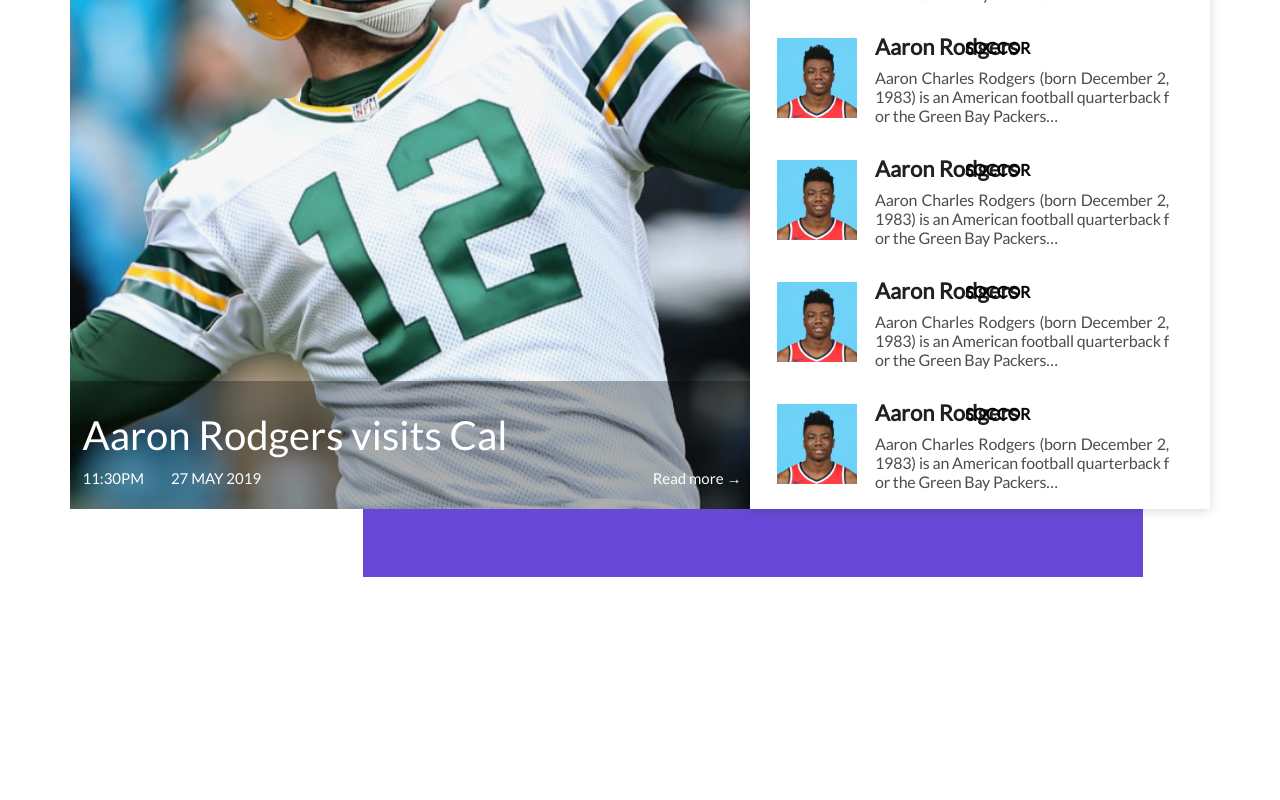
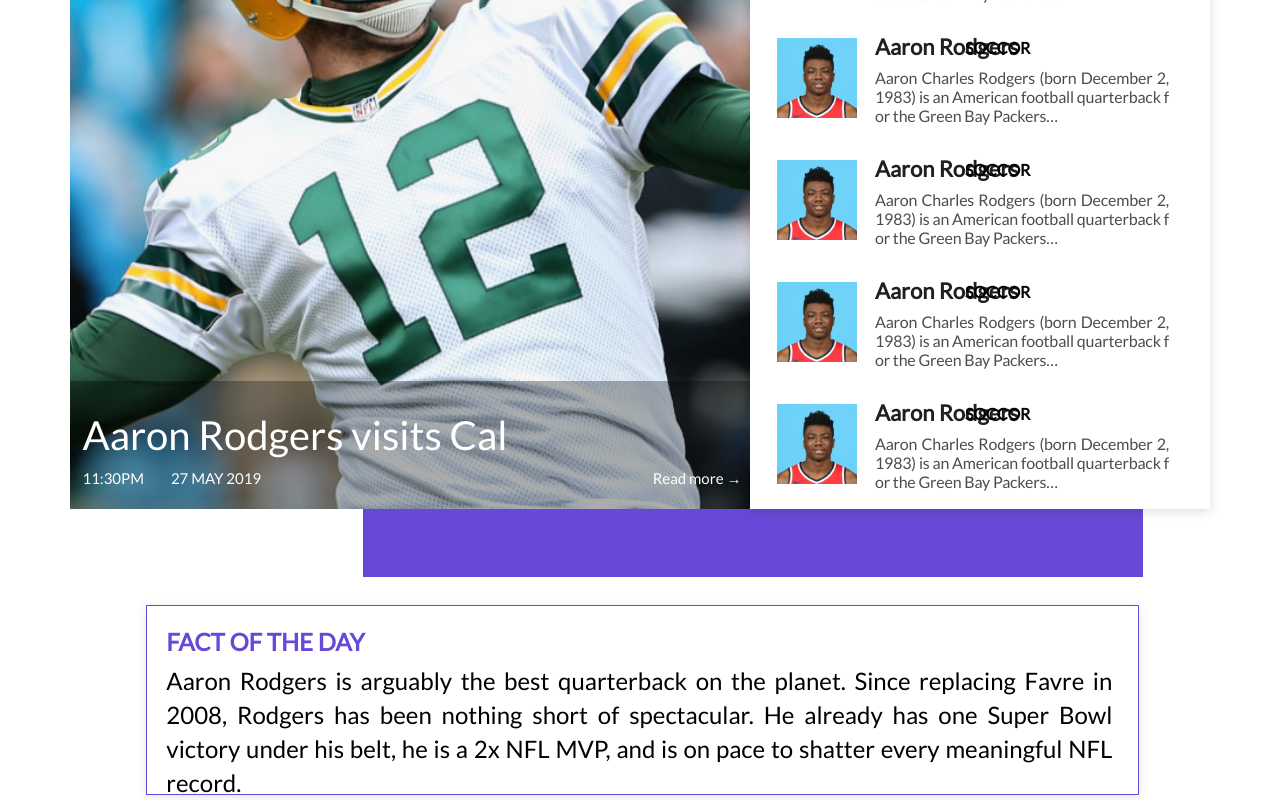
Before and after one commit to vaibhavydv/OSDB-React-Assignment, a React (Create React App) app: page / in a window 1280 px wide. Shown: the part 417-1217 px from the top of the page. Before the commit the page ends 994 px from the top, so only its background shows below. Built offline with nearby package versions, Linux system fonts and the light colour scheme.

Commit message:
fact of the day added

```diff
--- a/src/App.js
+++ b/src/App.js
@@ -2,6 +2,7 @@ import React from 'react';
 import Header from './header/Header';
 import BreakingNews from './homepage/breaking-news/breakingNews';
 import TrendingPlayers from './homepage/trending-players/trendingPlayers';
+import FactOfTheDay from './homepage/fact-otd/factOfTheDay';
 
 function App() {
   return (
@@ -9,6 +10,7 @@ function App() {
     <Header/>
     <BreakingNews/>
     <TrendingPlayers />
+    <FactOfTheDay />
     </>
   );
 }
--- /dev/null
+++ b/src/homepage/fact-otd/factOfTheDay.js
@@ -0,0 +1,12 @@
+import React from 'react';
+import './factOtdStyle.css';
+
+function FactOfTheDay() {
+    return (
+        <div className="factOtdMain">
+            <h2>FACT OF THE DAY</h2>
+            <p>Aaron Rodgers is arguably the best quarterback on the planet. Since replacing Favre in 2008, Rodgers has been nothing short of spectacular. He already has one Super Bowl victory under his belt, he is a 2x NFL MVP, and is on pace to shatter every meaningful NFL record. </p>
+        </div>
+    );
+}
+export default FactOfTheDay;
--- /dev/null
+++ b/src/homepage/fact-otd/factOtdStyle.css
@@ -0,0 +1,24 @@
+.factOtdMain {
+    position: absolute;
+    padding: 21px 2.03% 0 1.51%;
+    margin-top: 96px;
+    margin-left: 11.41%;
+    width: 77.6%;
+    height: 190px;
+    border: 1px solid #6849D7;
+    box-shadow: 0 2px 10px 0 rgba(0,0,0,0.1);
+}
+.factOtdMain h2 {
+    color: #6849D7;
+    font-family: Lato;
+    font-size: 24px;
+    font-weight: bold;
+    line-height: 29px;
+}
+.factOtdMain p {
+    color: #000000;
+    font-family: Lato;
+    font-size: 24px;
+    line-height: 34px;
+    text-align: justify;
+}
```
